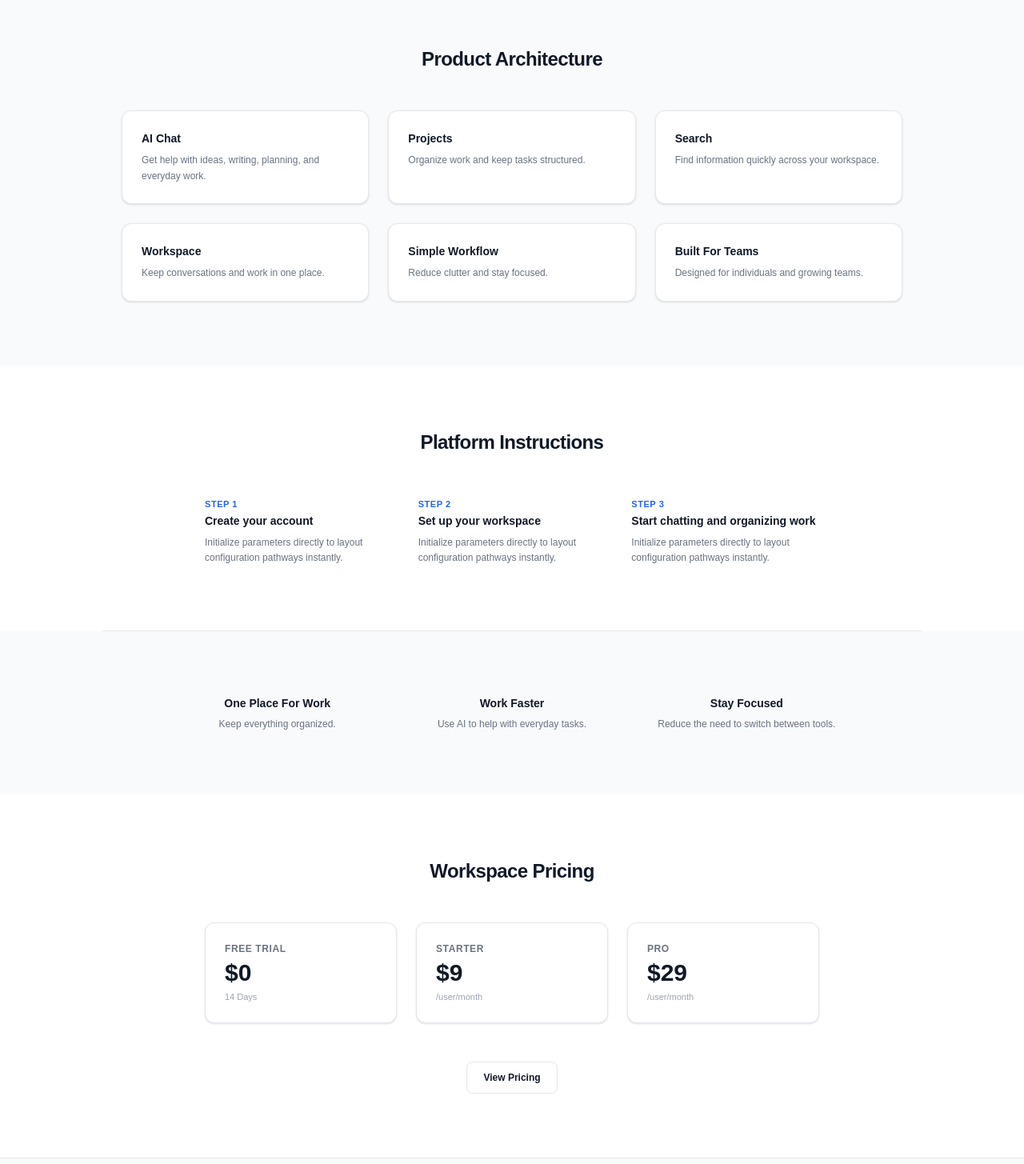
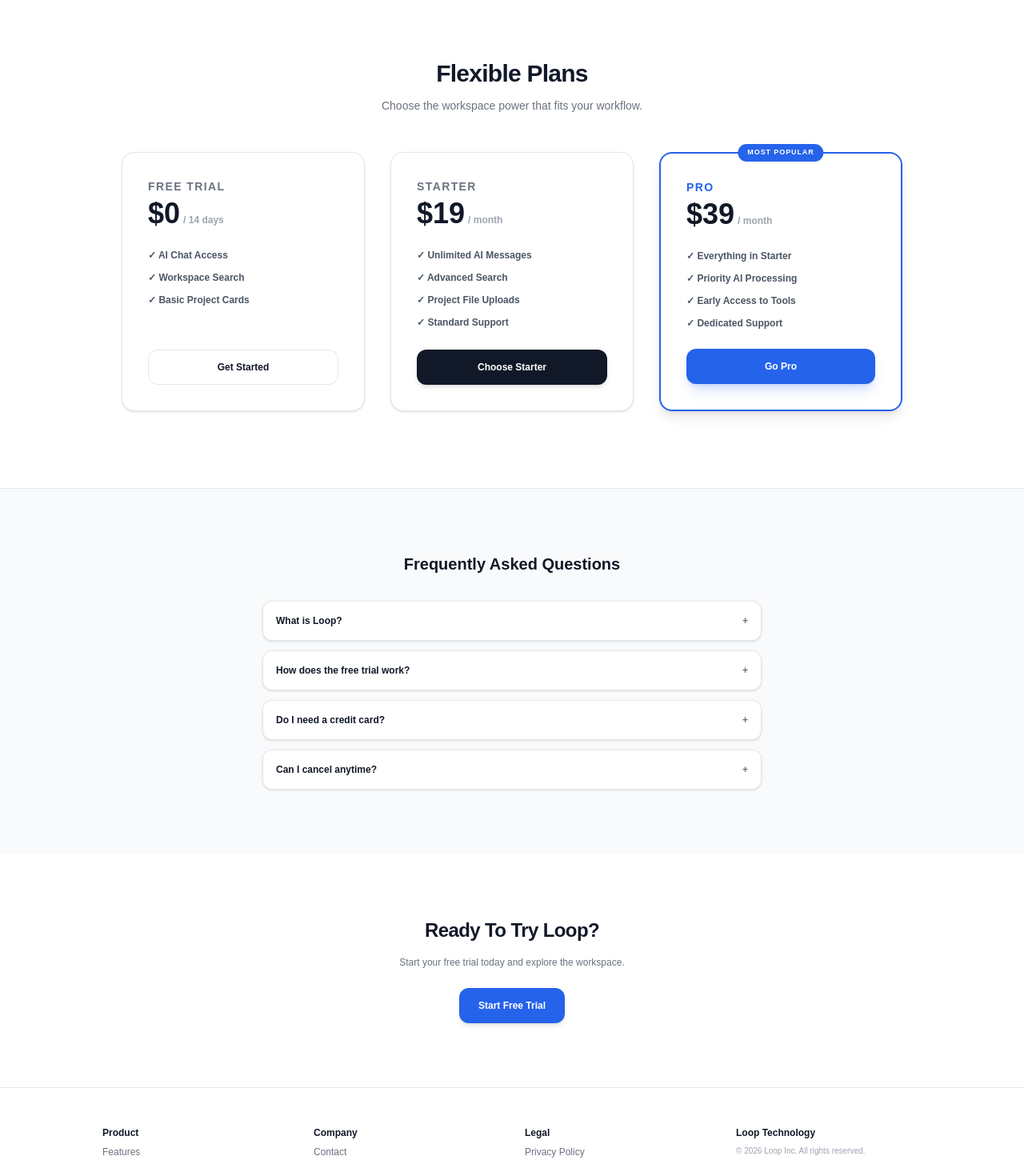
Before and after one commit to aminfxjamal-netizen/loopv1, a Next.js app: page / in a window 1280 px wide. Shown: the part 980-2435 px from the top of the page at 80% size. Built offline with nearby package versions, Linux system fonts and the light colour scheme.

Commit message:
Design: Update landing page pricing cards to  and  premium individual tiers

```diff
--- a/app/page.tsx
+++ b/app/page.tsx
@@ -61,7 +61,7 @@ export default function LoopCleanSaaSPage() {
       {/* HERO SECTION */}
       <section className="max-w-4xl mx-auto px-6 pt-16 pb-12 text-center space-y-6">
         <div className="inline-flex bg-[#2563EB]/5 border border-[#2563EB]/10 text-[#2563EB] px-3.5 py-1 rounded-full text-[11px] font-bold tracking-wide">
-          AI Workspace For Modern Businesses
+          AI Workspace For Modern Individuals
         </div>
         <h1 className="text-4xl md:text-5xl font-black tracking-tight text-[#111827] leading-tight">
           Run Your Work From <br />One Intelligent Workspace
@@ -85,17 +85,14 @@ export default function LoopCleanSaaSPage() {
       {/* PRODUCT SHOWCASE */}
       <section className="max-w-4xl mx-auto px-6 pb-20">
         <div className="bg-[#FFFFFF] border border-[#E5E7EB] rounded-xl shadow-xl overflow-hidden min-h-[360px] flex grid grid-cols-12">
-          {/* Showcase Sidebar */}
           <div className="col-span-3 bg-[#F9FAFB] border-r border-[#E5E7EB] p-4 space-y-4 text-left">
             <div className="text-[10px] font-bold text-[#9CA3AF] uppercase tracking-wider">Loop Console</div>
             <div className="space-y-1">
               <button onClick={() => setActivePane('chat')} className={`w-full text-left p-2 rounded text-xs font-bold transition ${activePane === 'chat' ? 'bg-[#2563EB]/5 text-[#2563EB]' : 'text-[#6B7280]'}`}>Chat Interface</button>
               <button onClick={() => setActivePane('projects')} className={`w-full text-left p-2 rounded text-xs font-bold transition ${activePane === 'projects' ? 'bg-[#2563EB]/5 text-[#2563EB]' : 'text-[#6B7280]'}`}>Projects</button>
               <button onClick={() => setActivePane('search')} className={`w-full text-left p-2 rounded text-xs font-bold transition ${activePane === 'search' ? 'bg-[#2563EB]/5 text-[#2563EB]' : 'text-[#6B7280]'}`}>Search</button>
-              <div className="text-left p-2 text-xs font-bold text-gray-400 cursor-not-allowed">Settings</div>
             </div>
           </div>
-          {/* Showcase Display Area */}
           <div className="col-span-9 p-6 text-left bg-[#FFFFFF]">
             {activePane === 'chat' && (
               <div className="space-y-3 font-medium">
@@ -123,88 +120,79 @@ export default function LoopCleanSaaSPage() {
         </div>
       </section>
 
-      {/* FEATURES SECTION */}
-      <section id="features" className="border-t border-[#E5E7EB] bg-[#F9FAFB] py-20">
+      {/* PRICING SECTION (UPDATED STYLE & PRICES) */}
+      <section id="pricing" className="bg-[#FFFFFF] py-24 border-t border-[#F3F4F6]">
         <div className="max-w-5xl mx-auto px-6 space-y-12">
-          <div className="text-center space-y-2">
-            <h2 className="text-2xl font-extrabold text-[#111827] tracking-tight">Product Architecture</h2>
+          <div className="text-center space-y-3">
+            <h2 className="text-3xl font-black text-[#111827] tracking-tight">Flexible Plans</h2>
+            <p className="text-sm text-[#6B7280] font-medium">Choose the workspace power that fits your workflow.</p>
           </div>
-          <div className="grid grid-cols-1 md:grid-cols-2 lg:grid-cols-3 gap-6">
-            {[
-              { t: "AI Chat", d: "Get help with ideas, writing, planning, and everyday work." },
-              { t: "Projects", d: "Organize work and keep tasks structured." },
-              { t: "Search", d: "Find information quickly across your workspace." },
-              { t: "Workspace", d: "Keep conversations and work in one place." },
-              { t: "Simple Workflow", d: "Reduce clutter and stay focused." },
-              { t: "Built For Teams", d: "Designed for individuals and growing teams." }
-            ].map((feat, i) => (
-              <div key={i} className="bg-[#FFFFFF] border border-[#E5E7EB] rounded-xl p-6 space-y-2 shadow-sm">
-                <h3 className="text-sm font-bold text-[#111827]">{feat.t}</h3>
-                <p className="text-xs text-[#6B7280] leading-relaxed font-medium">{feat.d}</p>
+
+          <div className="grid grid-cols-1 md:grid-cols-3 gap-8">
+
+            {/* FREE TRIAL */}
+            <div className="bg-white border border-[#E5E7EB] rounded-2xl p-8 space-y-6 flex flex-col shadow-sm">
+              <div className="space-y-1">
+                <h3 className="text-sm font-bold text-[#6B7280] uppercase tracking-widest">Free Trial</h3>
+                <div className="flex items-baseline gap-1">
+                  <span className="text-4xl font-black text-[#111827]">$0</span>
+                  <span className="text-xs font-bold text-[#9CA3AF]">/ 14 days</span>
+                </div>
               </div>
-            ))}
+              <ul className="space-y-3 flex-1 text-xs font-bold text-[#4B5563]">
+                <li className="flex items-center gap-2">✓ AI Chat Access</li>
+                <li className="flex items-center gap-2">✓ Workspace Search</li>
+                <li className="flex items-center gap-2">✓ Basic Project Cards</li>
+              </ul>
+              <Link href="/signup" className="h-11 w-full border border-[#E5E7EB] hover:bg-[#F9FAFB] text-[#111827] text-xs font-bold rounded-xl transition flex items-center justify-center">
+                Get Started
+              </Link>
+            </div>
+
+            {/* STARTER (UPDATED PRICE) */}
+            <div className="bg-white border border-[#E5E7EB] rounded-2xl p-8 space-y-6 flex flex-col shadow-sm">
+              <div className="space-y-1">
+                <h3 className="text-sm font-bold text-[#6B7280] uppercase tracking-widest">Starter</h3>
+                <div className="flex items-baseline gap-1">
+                  <span className="text-4xl font-black text-[#111827]">$19</span>
+                  <span className="text-xs font-bold text-[#9CA3AF]">/ month</span>
+                </div>
+              </div>
+              <ul className="space-y-3 flex-1 text-xs font-bold text-[#4B5563]">
+                <li className="flex items-center gap-2">✓ Unlimited AI Messages</li>
+                <li className="flex items-center gap-2">✓ Advanced Search</li>
+                <li className="flex items-center gap-2">✓ Project File Uploads</li>
+                <li className="flex items-center gap-2">✓ Standard Support</li>
+              </ul>
+              <Link href="/pricing" className="h-11 w-full bg-[#111827] hover:bg-[#1F2937] text-[#FFFFFF] text-xs font-bold rounded-xl transition flex items-center justify-center shadow-md">
+                Choose Starter
+              </Link>
+            </div>
+
+            {/* PRO (UPDATED PRICE & PREMIUM STYLE) */}
+            <div className="bg-white border-2 border-[#2563EB] rounded-2xl p-8 space-y-6 flex flex-col shadow-lg relative">
+              <div className="absolute -top-3 left-1/2 -translate-x-1/2 bg-[#2563EB] text-white text-[9px] font-black tracking-widest uppercase px-3 py-1 rounded-full">
+                Most Popular
+              </div>
+              <div className="space-y-1">
+                <h3 className="text-sm font-bold text-[#2563EB] uppercase tracking-widest">Pro</h3>
+                <div className="flex items-baseline gap-1">
+                  <span className="text-4xl font-black text-[#111827]">$39</span>
+                  <span className="text-xs font-bold text-[#9CA3AF]">/ month</span>
+                </div>
+              </div>
+              <ul className="space-y-3 flex-1 text-xs font-bold text-[#4B5563]">
+                <li className="flex items-center gap-2">✓ Everything in Starter</li>
+                <li className="flex items-center gap-2">✓ Priority AI Processing</li>
+                <li className="flex items-center gap-2">✓ Early Access to Tools</li>
+                <li className="flex items-center gap-2">✓ Dedicated Support</li>
+              </ul>
+              <Link href="/pricing" className="h-11 w-full bg-[#2563EB] hover:bg-[#1D4ED8] text-[#FFFFFF] text-xs font-bold rounded-xl transition flex items-center justify-center shadow-lg shadow-[#2563EB]/20">
+                Go Pro
+              </Link>
+            </div>
+
           </div>
-        </div>
-      </section>
-
-      {/* HOW IT WORKS SECTION */}
-      <section className="max-w-5xl mx-auto px-6 py-20 space-y-12 border-b border-[#E5E7EB]">
-        <h2 className="text-2xl font-extrabold text-[#111827] text-center tracking-tight">Platform Instructions</h2>
-        <div className="grid grid-cols-1 md:grid-cols-3 gap-8 text-left max-w-3xl mx-auto">
-          {[
-            { s: "Step 1", t: "Create your account" },
-            { s: "Step 2", t: "Set up your workspace" },
-            { s: "Step 3", t: "Start chatting and organizing work" }
-          ].map((step, idx) => (
-            <div key={idx} className="space-y-2">
-              <span className="text-[11px] font-bold text-[#2563EB] uppercase tracking-wider">{step.s}</span>
-              <h3 className="text-sm font-bold text-[#111827]">{step.t}</h3>
-              <p className="text-xs text-[#6B7280] font-medium leading-relaxed">Initialize parameters directly to layout configuration pathways instantly.</p>
-            </div>
-          ))}
-        </div>
-      </section>
-
-      {/* WHY LOOP SECTION */}
-      <section className="bg-[#F9FAFB] py-20">
-        <div className="max-w-4xl mx-auto px-6 grid grid-cols-1 md:grid-cols-3 gap-8">
-          {[
-            { t: "One Place For Work", d: "Keep everything organized." },
-            { t: "Work Faster", d: "Use AI to help with everyday tasks." },
-            { t: "Stay Focused", d: "Reduce the need to switch between tools." }
-          ].map((item, idx) => (
-            <div key={idx} className="text-center space-y-2">
-              <h3 className="text-sm font-bold text-[#111827]">{item.t}</h3>
-              <p className="text-xs text-[#6B7280] font-medium">{item.d}</p>
-            </div>
-          ))}
-        </div>
-      </section>
-
-      {/* PRICING PREVIEW */}
-      <section id="pricing" className="max-w-4xl mx-auto px-6 py-20 space-y-12">
-        <h2 className="text-2xl font-extrabold text-[#111827] text-center tracking-tight">Workspace Pricing</h2>
-        <div className="grid grid-cols-1 md:grid-cols-3 gap-6 max-w-3xl mx-auto">
-          <div className="border border-[#E5E7EB] rounded-xl p-6 bg-[#FFFFFF] shadow-sm space-y-1">
-            <h3 className="text-xs font-bold text-[#6B7280] uppercase tracking-wider">Free Trial</h3>
-            <div className="text-3xl font-black text-[#111827]">$0</div>
-            <p className="text-[11px] text-[#9CA3AF] font-medium">14 Days</p>
-          </div>
-          <div className="border border-[#E5E7EB] rounded-xl p-6 bg-[#FFFFFF] shadow-sm space-y-1">
-            <h3 className="text-xs font-bold text-[#6B7280] uppercase tracking-wider">Starter</h3>
-            <div className="text-3xl font-black text-[#111827]">$9</div>
-            <p className="text-[11px] text-[#9CA3AF] font-medium">/user/month</p>
-          </div>
-          <div className="border border-[#E5E7EB] rounded-xl p-6 bg-[#FFFFFF] shadow-sm space-y-1">
-            <h3 className="text-xs font-bold text-[#6B7280] uppercase tracking-wider">Pro</h3>
-            <div className="text-3xl font-black text-[#111827]">$29</div>
-            <p className="text-[11px] text-[#9CA3AF] font-medium">/user/month</p>
-          </div>
-        </div>
-        <div className="text-center">
-          <Link href="/pricing" className="h-10 px-5 border border-[#E5E7EB] hover:border-[#6B7280] text-xs font-bold rounded-lg transition inline-flex items-center justify-center">
-            View Pricing
-          </Link>
         </div>
       </section>
 
```
